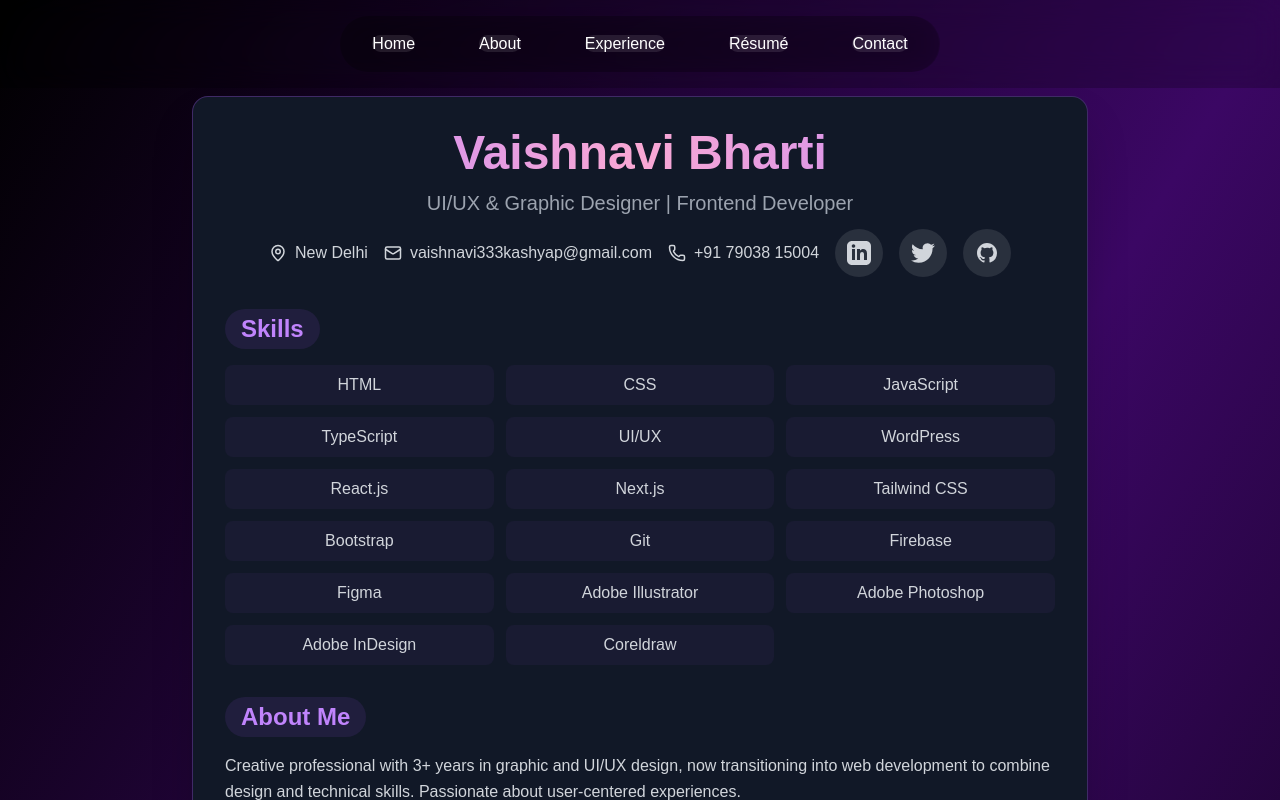
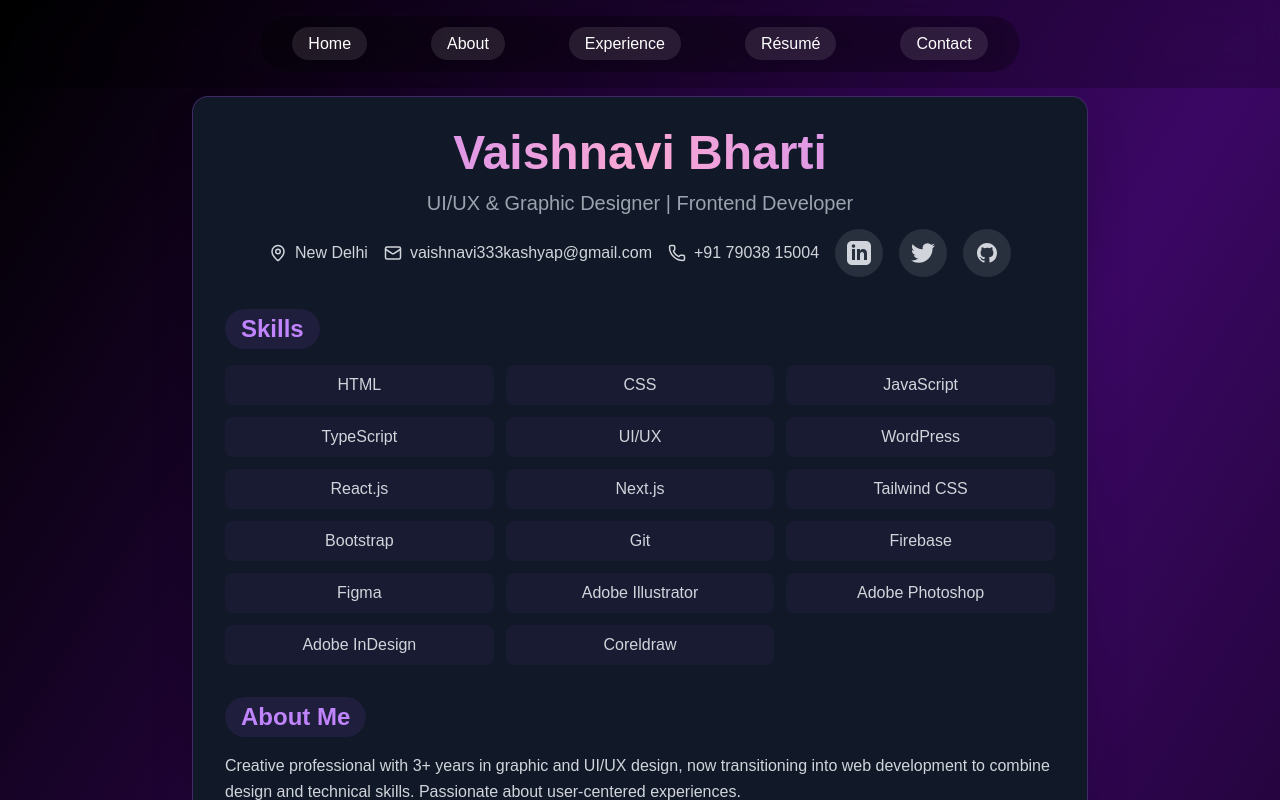
Before and after one commit to vaishcash/myportfolio, a Next.js app: page /resume in a window 1280 px wide. Shown: the top 800 px of the page. Built offline with nearby package versions, Linux system fonts and the light colour scheme.

Commit message:
fix nav bar scroll

```diff
--- a/components/Navbar.tsx
+++ b/components/Navbar.tsx
@@ -6,72 +6,63 @@ import { Menu, X } from "lucide-react";
 import { motion } from "framer-motion";
 import { Link as ScrollLink, animateScroll as scroll } from "react-scroll";
 
+const NAV_LINKS = [
+  { href: "/", label: "Home" },
+  { href: "about", label: "About", scroll: true },
+  { href: "experience", label: "Experience", scroll: true },
+  { href: "/resume", label: "Résumé" },
+  { href: "/contact", label: "Contact" },
+];
+
 const Navbar = () => {
   const [isOpen, setIsOpen] = useState(false);
+
   useEffect(() => {
     scroll.scrollToTop();
   }, []);
 
-  return (
-    <nav className="fixed top-0 left-0 right-0 z-50  flex justify-center p-4 bg-black/20 backdrop-blur-lg">
-      <div className="lg:flex hidden bg-black/20 backdrop-blur-lg rounded-full px-8 py-4">
-        <ul className="flex space-x-16 ">
-          <li>
-            <Link
-              href="/"
-              className="text-white font-medium  rounded-full bg-white/10 hover:px-4 hover:py-2 hover:bg-white/20 transition-colors"
-            >
-              Home
-            </Link>
-          </li>
-          <li>
+  const renderLinks = (isMobile = false) => (
+    <ul
+      className={`flex ${isMobile ? "flex-col space-y-4 my-8" : "space-x-16"}`}
+    >
+      {NAV_LINKS.map(({ href, label, scroll }) => (
+        <li key={label}>
+          {scroll ? (
             <ScrollLink
-              to="about"
+              to={href}
               smooth={true}
               duration={400}
-              className="text-white font-medium  rounded-full bg-white/10 hover:px-4 hover:py-2 hover:bg-white/20 transition-colors"
+              className={`text-white px-4 py-2 font-medium rounded-full bg-white/10 transition-colors hover:px-4 hover:py-2 hover:bg-white/20 ${
+                isMobile
+                  ? "cursor-pointer hover:text-purple-400 hover:bg-black hover:p-2"
+                  : ""
+              }`}
             >
-              About
+              {label}
             </ScrollLink>
-          </li>
-          <li>
-            <ScrollLink
-              to="experience"
-              smooth={true}
-              duration={400}
-              className="text-white font-medium  rounded-full bg-white/10 hover:px-4 hover:py-2 hover:bg-white/20 transition-colors"
+          ) : (
+            <Link
+              href={href}
+              className={`text-white px-4 py-2 font-medium rounded-full bg-white/10 transition-colors hover:px-4 hover:py-2 hover:bg-white/20 ${
+                isMobile ? "hover:text-purple-400 hover:bg-black hover:p-2" : ""
+              }`}
             >
-              Experience
-            </ScrollLink>
-          </li>
+              {label}
+            </Link>
+          )}
+        </li>
+      ))}
+    </ul>
+  );
 
-          {/* <li>
-            <Link
-              href="/notes"
-              className="text-white font-medium  rounded-full bg-white/10 hover:px-4 hover:py-2 hover:bg-white/20 transition-colors"
-            >
-              Notes
-            </Link>
-          </li> */}
-          <li>
-            <Link
-              href="/resume"
-              className="text-white font-medium  rounded-full bg-white/10 hover:px-4 hover:py-2 hover:bg-white/20 transition-colors"
-            >
-              Résumé
-            </Link>
-          </li>
-          <li>
-            <Link
-              href="/contact"
-              className="text-white font-medium  rounded-full bg-white/10 hover:px-4 hover:py-2 hover:bg-white/20 transition-colors"
-            >
-              Contact
-            </Link>
-          </li>
-        </ul>
+  return (
+    <nav className="fixed top-0 left-0 right-0 z-50 flex justify-center p-4 bg-black/20 backdrop-blur-lg">
+      {/* Desktop Navbar */}
+      <div className="lg:flex hidden bg-black/20 backdrop-blur-lg rounded-full px-8 py-4">
+        {renderLinks()}
       </div>
 
+      {/* Mobile Navbar */}
       <div className="lg:hidden flex justify-between items-center w-full px-4">
         <div className="text-purple-400 text-2xl font-bold">VB</div>
         <button
@@ -82,72 +73,17 @@ const Navbar = () => {
         </button>
       </div>
 
+      {/* Mobile Menu */}
       {isOpen && (
         <motion.div
           initial={{ opacity: 0, y: -20 }}
           animate={{ opacity: 1, y: 50 }}
           exit={{ opacity: 10, y: -70 }}
-          onClick={() => setIsOpen(!isOpen)}
           transition={{ duration: 0.3, ease: "easeInOut" }}
-          className="lg:hidden absolute  left-0 right-0 bg-purple-600 backdrop-blur-lg flex flex-col items-center px-5 mx-8 rounded-lg shadow-lg"
+          onClick={() => setIsOpen(false)}
+          className="lg:hidden absolute left-0 right-0 bg-purple-900 backdrop-blur-lg flex flex-col items-center px-5 mx-8 rounded-lg shadow-lg"
         >
-          <div className="lg:hidden absolute   left-0 right-0  bg-purple-900  backdrop-blur-lg flex flex-col items-center px-5 mx-8  rounded-lg">
-            <ul className="flex flex-col space-y-4 my-8 ">
-              <li>
-                <Link
-                  href="/"
-                  className="text-white/80 hover:text-purple-400 hover:bg-black hover:rounded-full hover:p-2 transition-colors"
-                >
-                  Home
-                </Link>
-              </li>
-              <li>
-                <ScrollLink
-                  to="about"
-                  smooth={true}
-                  duration={500}
-                  className="cursor-pointer hover:text-purple-400 hover:bg-black hover:rounded-full hover:p-2 transition-colors"
-                >
-                  About
-                </ScrollLink>
-              </li>
-              <li>
-                <ScrollLink
-                  to="experience"
-                  smooth={true}
-                  duration={500}
-                  className="cursor-pointer hover:text-purple-400 hover:bg-black hover:rounded-full hover:p-2 transition-colors"
-                >
-                  Experience
-                </ScrollLink>
-              </li>
-
-              {/* <li>
-                <Link
-                  href="/notes"
-                  className="text-white/80 hover:text-purple-400 hover:bg-black hover:rounded-full hover:p-2 transition-colors"
-                >
-                  Notes
-                </Link>
-              </li> */}
-              <li>
-                <Link
-                  href="/resume"
-                  className="text-white/80 hover:text-purple-400 hover:bg-black hover:rounded-full hover:p-2 transition-colors"
-                >
-                  Résumé
-                </Link>
-              </li>
-              <li>
-                <Link
-                  href="/contact"
-                  className="text-white/80 hover:text-purple-400 hover:bg-black hover:rounded-full hover:p-2 transition-colors"
-                >
-                  Contact
-                </Link>
-              </li>
-            </ul>
-          </div>
+          {renderLinks(true)}
         </motion.div>
       )}
     </nav>
```
Also changed, not shown: components/Home.tsx (line endings or trailing spaces).
